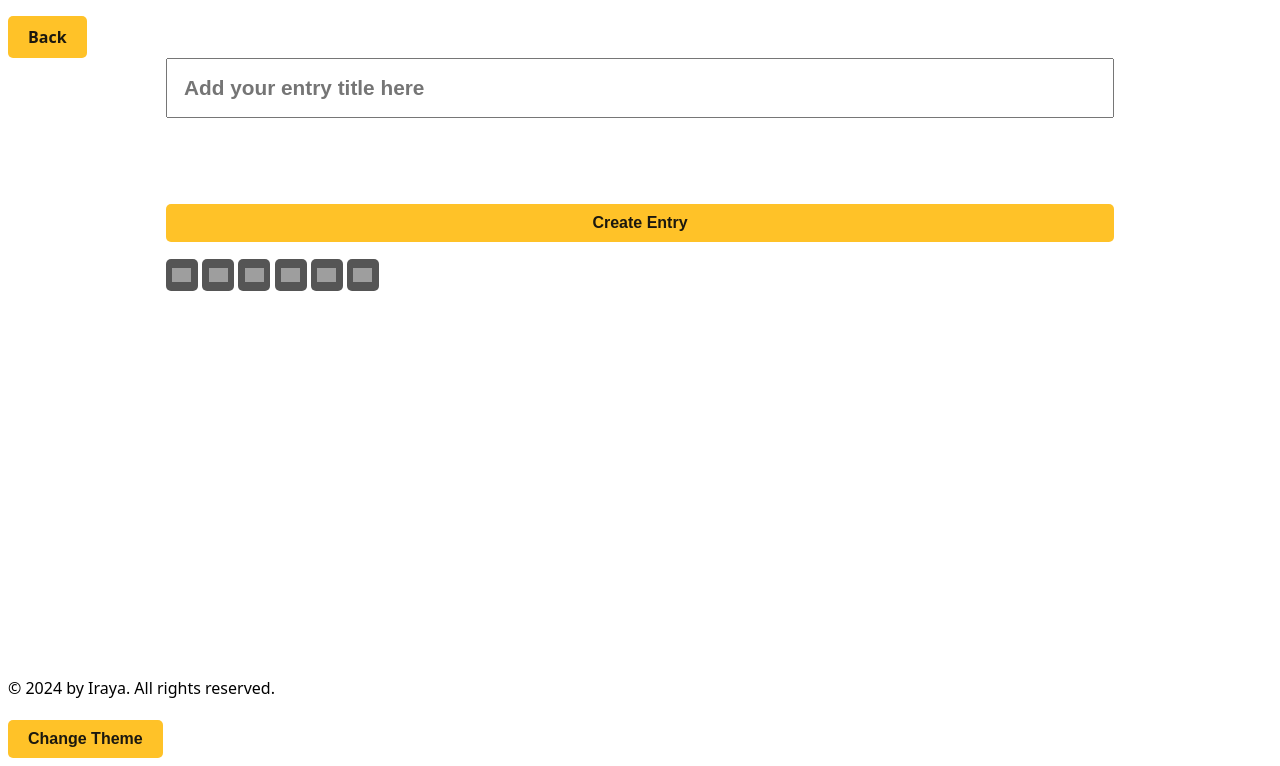
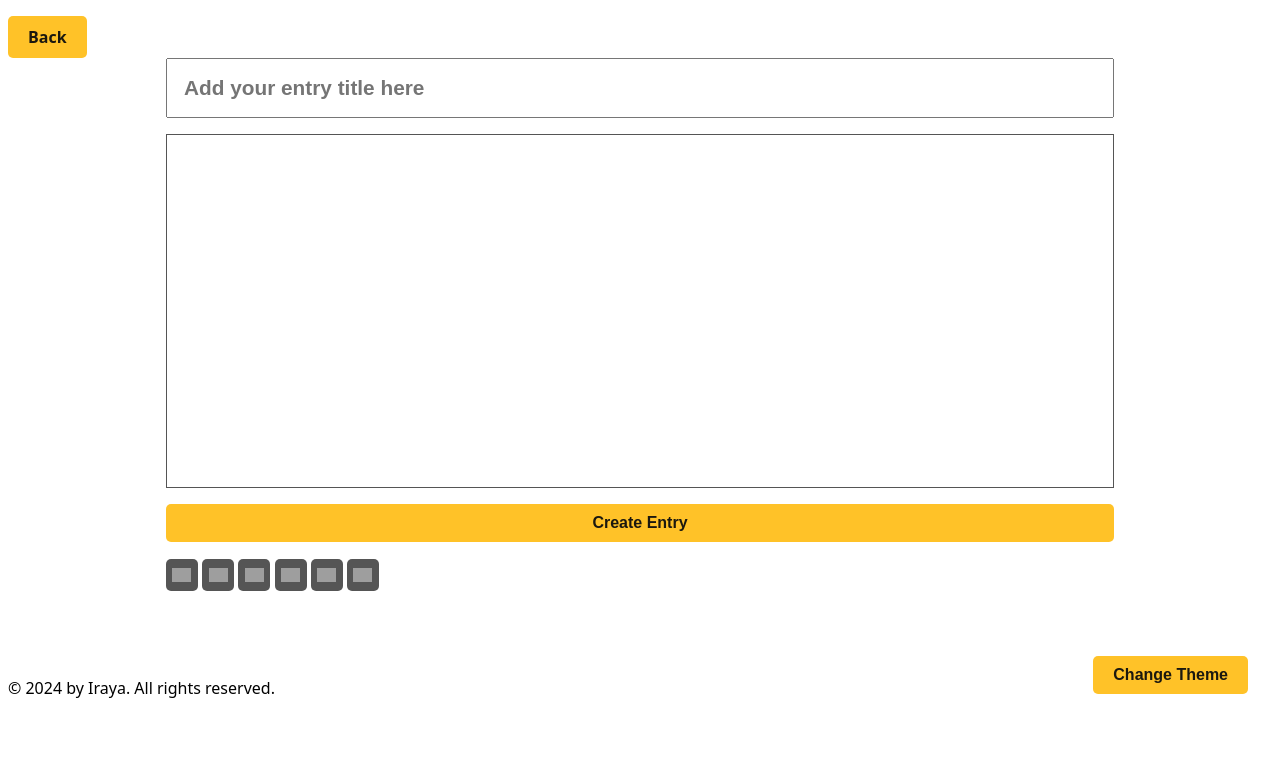
Before and after one commit to PUP-BSIT/project-tuf_developers, a PHP site: page /add_journal.php in a window 1280 px wide. Shown: the part 90-856 px from the top of the page. After the commit the page ends 788 px from the top, so only its background shows below. Run offline with PHP 8.4, Linux system fonts and the light colour scheme; a user stored in the database is signed in; grey boxes are pictures that could not be loaded.

Commit message:
add alert and other utility css

```diff
--- a/Iraya/assets/stylesheets/main.css
+++ b/Iraya/assets/stylesheets/main.css
@@ -412,3 +412,33 @@ nav ul li a {
 	text-decoration: none;
 	display: block;
 }
+
+.theme-button {
+	position: fixed;
+	bottom: 1rem;
+	right: 2rem;
+}
+
+.note {
+	background-color: #fff;
+	color: #111;
+	border: 1px solid #555;
+	height: 40vh;
+}
+
+.warn {
+	color: #924141;
+}
+
+.success {
+	color: #499642;
+}
+
+.none {
+	display: none;
+}
+
+.grid {
+	display: grid;
+	grid-template-columns: repeat(auto-fill, minmax(5rem, 1fr));
+}
```
